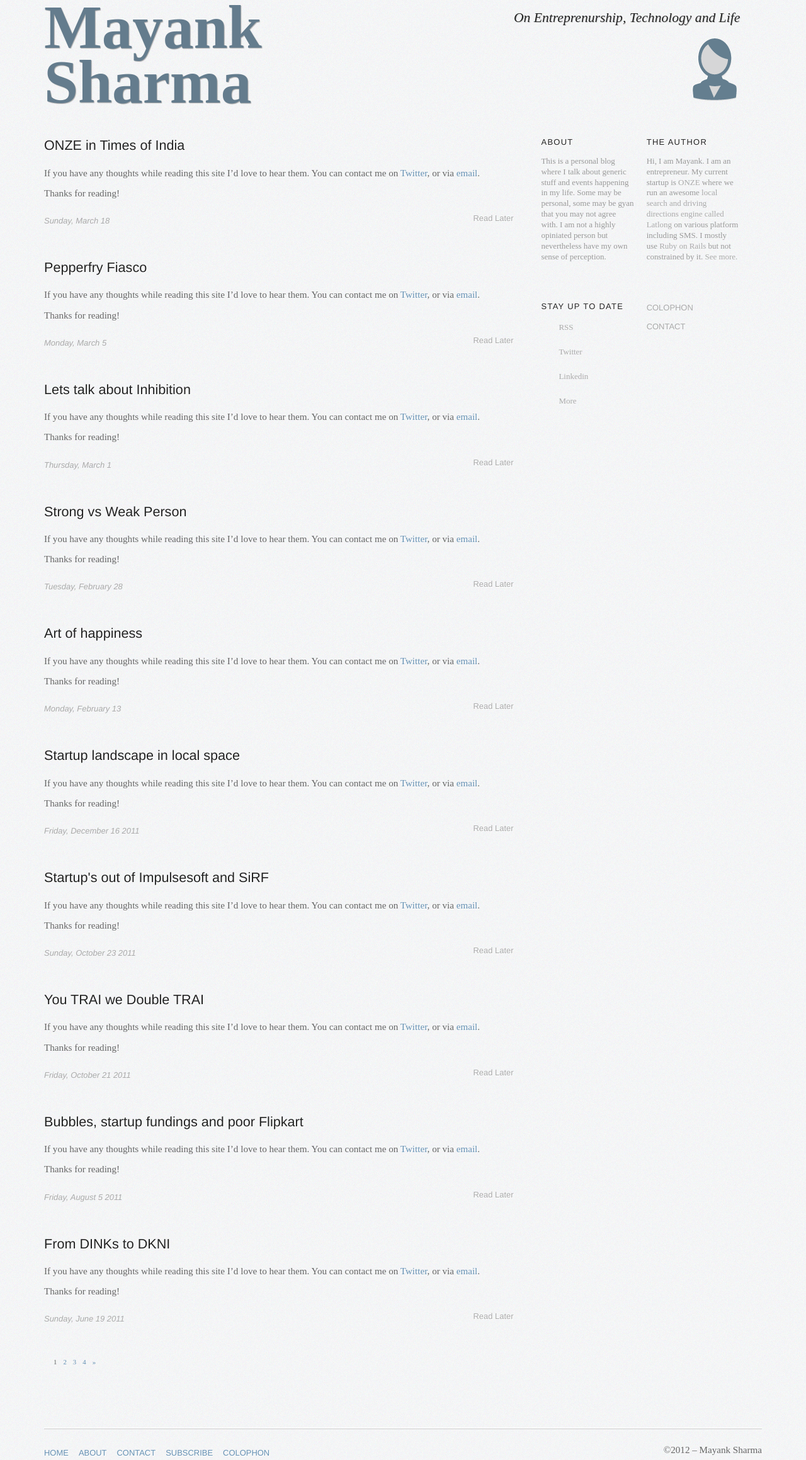
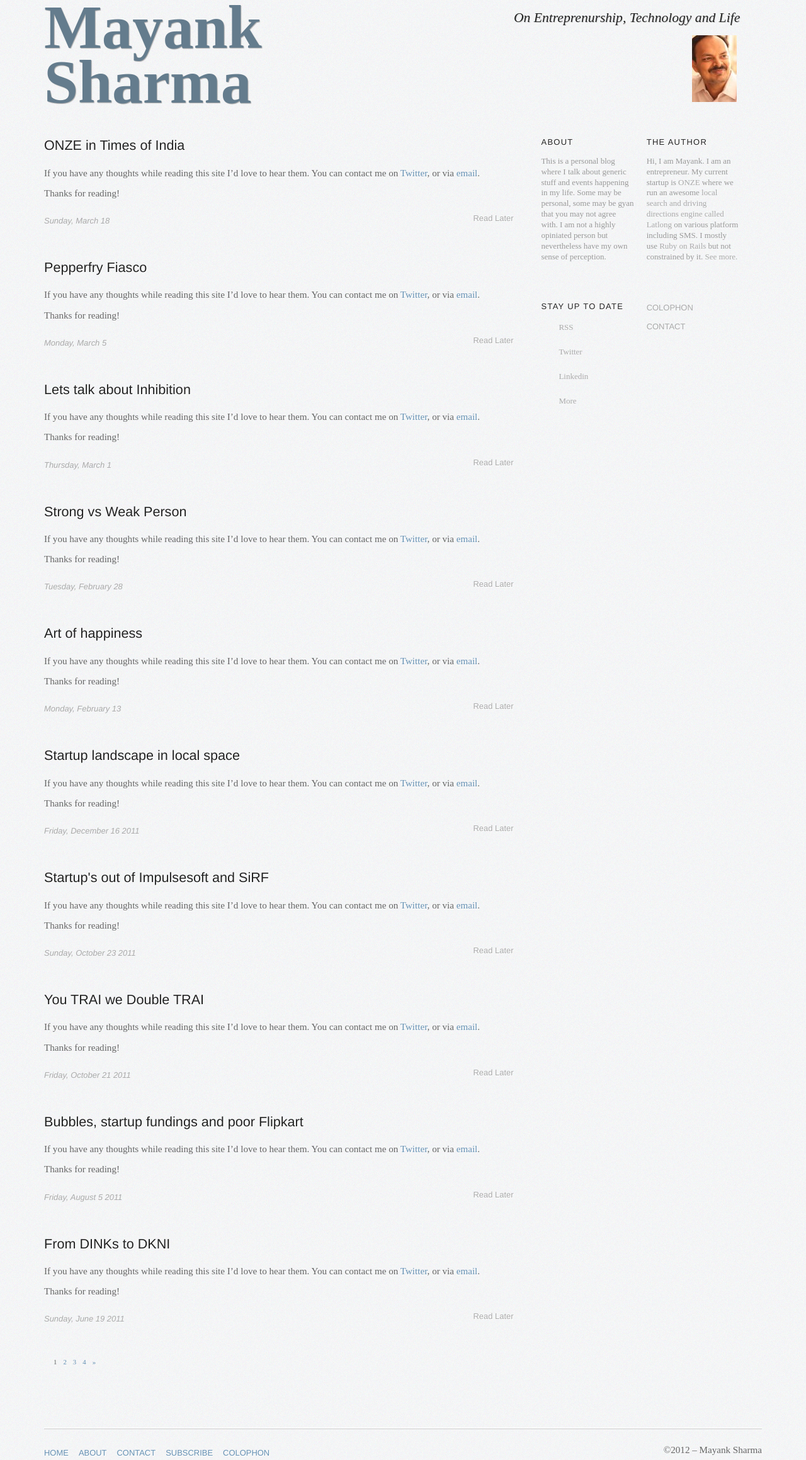
Before and after one commit to mayanks/mayanks.github.com, a Jekyll site: the page built from index.html, in a window 1280 px wide. Shown: the whole page at 63% size. Built offline with Jekyll 4.4.1, drawn with Linux system fonts in a browser that asks for light colours; nearby versions of some CDN libraries; library files that are not in the unit come from our copies; the list of posts is cut into pages by our own code.

```diff
--- a/_layouts/default.html
+++ b/_layouts/default.html
@@ -14,7 +14,7 @@
     <link type="text/css" rel="stylesheet" href="/stylesheets/screen.css">
     <link type="text/css" rel="stylesheet" href="/stylesheets/code.css">
     <link rel="alternate" type="application/atom+xml"
-      title="Mayank Sharma Feed" href="http://feeds.feedburner.com/mayanks" />
+      title="Mayank Sharma Feed" href="http://mayanks.me/feed.xml" />
 
     <link rel="apple-touch-icon" href="/images/iOS-114.png" />
     <link rel="apple-touch-icon-precomposed" href="/images/iOS-57.png" />
@@ -34,7 +34,7 @@
         <header class="group">
           <p><a href="/">Mayank<br>Sharma</a></p>
           <h1>On Entreprenurship, Technology and Life</h1>
-          <img src="/images/uo-logo.png">
+          <img src="/images/mayank_small.jpg">
         </header>
       </section>
 
@@ -62,7 +62,7 @@
               </header>
               <nav>
                 <ul>
-                  <li class="icon rss"><a href="http://feeds.feedburner.com/mayanks">RSS</a></li>
+                  <li class="icon rss"><a href="http://mayanks.me/feed.xml">RSS</a></li>
                   <li class="icon twitter"><a href="http://twitter.com/mayanks">Twitter</a></li>
                   <li class="icon linkedin"><a href="http://in.linkedin.com/in/mayanks ">Linkedin</a></li>
                   <li class="icon"><a href="/subscribe">More</a></li>
```
